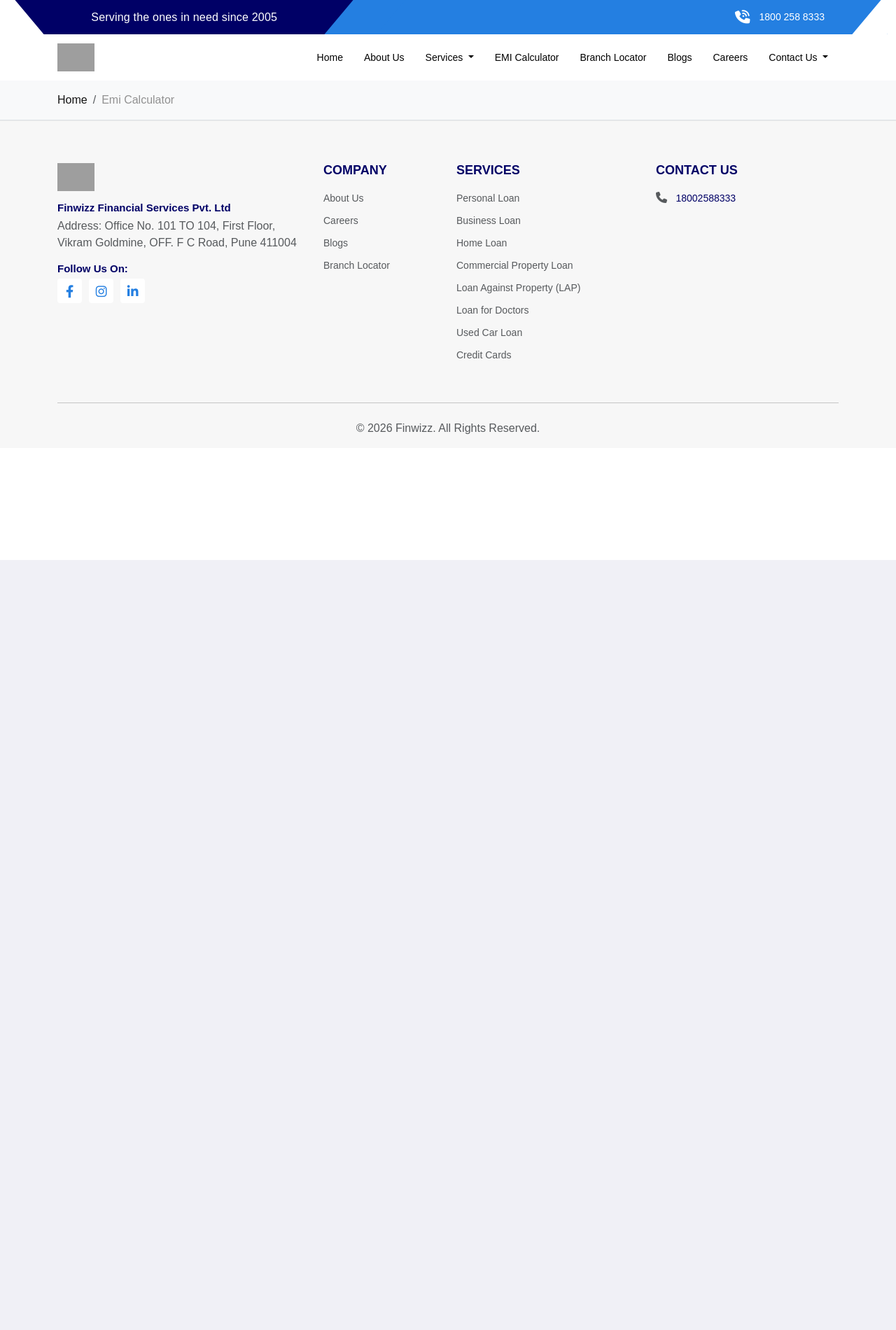
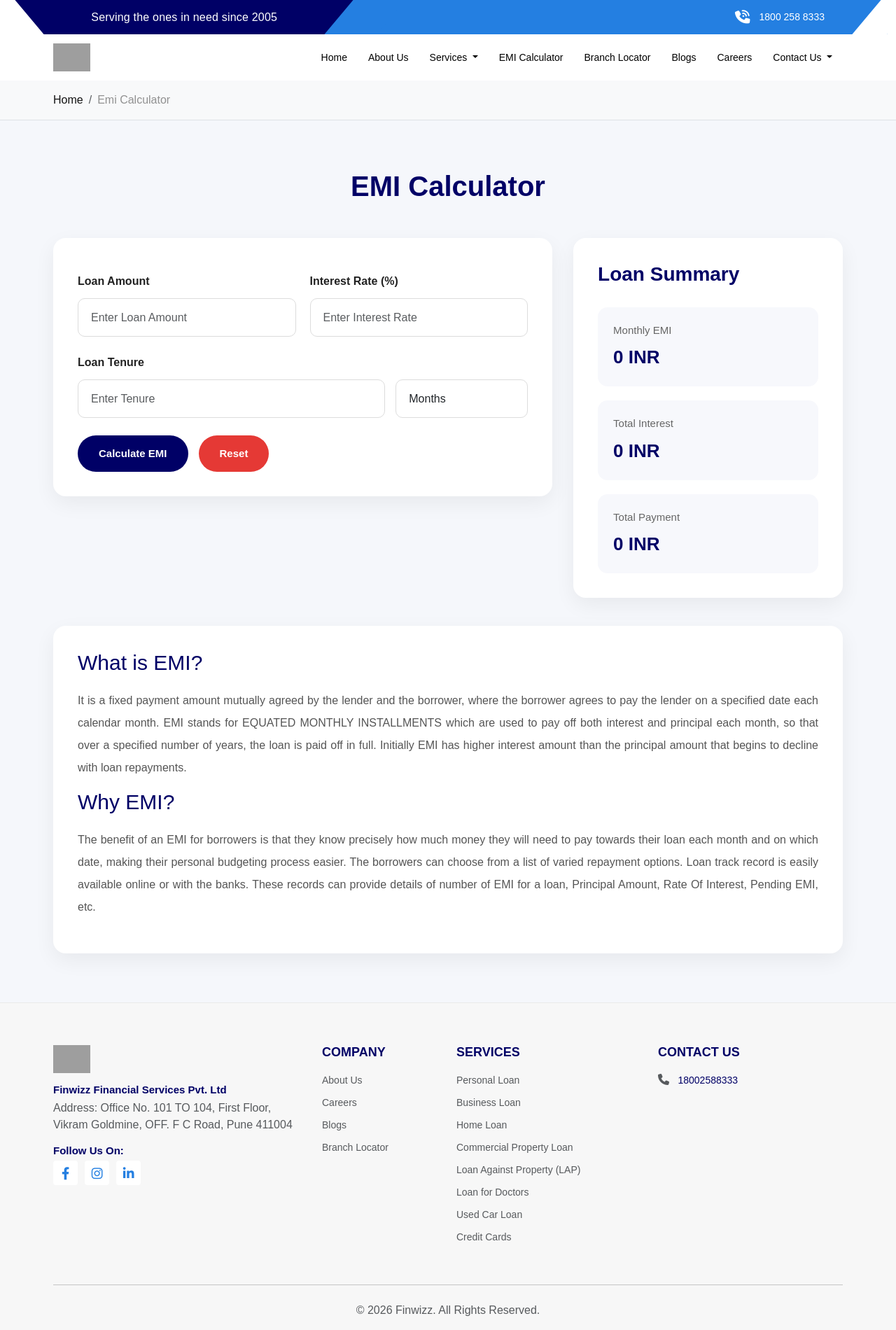
Before and after one commit to Alakh11/finwizz, a Django app: template templates/emi-calculator.html in a window 1280 px wide. Shown: the whole page at 70% size. Before the commit the page ends 800 px from the top, so only its background shows below. Run offline with Django 5.2, Linux system fonts and the light colour scheme; the template is opened without the code that fills it, so the values that code supplies are empty; parts of the project's set-up code (start-up, migrations or seed data) failed here and were passed over; grey boxes are pictures that could not be loaded.

Commit message:
emi-calculator page added

```diff
--- /dev/null
+++ b/static/css/emi-calculator.css
@@ -0,0 +1,278 @@
+*{
+    margin:0;
+    padding:0;
+    box-sizing:border-box;
+}
+
+body{
+    font-family:'Montserrat',sans-serif;
+    background:#f5f7fb;
+}
+
+/* SECTION */
+.emi-section{
+    padding:70px 0;
+}
+
+.container{
+    width:90%;
+    max-width:1200px;
+    margin:auto;
+}
+
+/* HEADING */
+.emi-heading{
+    text-align:center;
+    font-size:40px;
+    font-weight:700;
+    color:#000066;
+    margin-bottom:50px;
+}
+
+/* MAIN WRAPPER */
+.emi-wrapper{
+    display:flex;
+    gap:30px;
+    align-items:flex-start;
+}
+
+/* LEFT SIDE */
+.emi-left{
+    width:65%;
+    background:#fff;
+    border-radius:18px;
+    padding:35px;
+    box-shadow:0 10px 30px rgba(0,0,0,0.06);
+}
+
+/* RIGHT SIDE */
+.emi-right{
+    width:35%;
+    background:#fff;
+    border-radius:18px;
+    padding:35px;
+    box-shadow:0 10px 30px rgba(0,0,0,0.06);
+    position:sticky;
+    top:20px;
+}
+
+/* TABS */
+.loan-tabs{
+    display:flex;
+    list-style:none;
+    margin-bottom:35px;
+    border-bottom:1px solid #ececec;
+}
+
+.loan-tabs li{
+    margin-right:25px;
+}
+
+.loan-tabs li a{
+    display:inline-block;
+    padding-bottom:14px;
+    text-decoration:none;
+    color:#777;
+    font-weight:600;
+    transition:0.3s;
+}
+
+.loan-tabs li.active a{
+    color:#000066;
+    border-bottom:3px solid #000066;
+}
+
+/* FORM */
+.form-row{
+    display:flex;
+    gap:20px;
+}
+
+.form-group{
+    width:100%;
+    margin-bottom:25px;
+}
+
+.form-group label{
+    display:block;
+    font-size:16px;
+    font-weight:600;
+    margin-bottom:12px;
+    color:#222;
+}
+
+.form-control{
+    width:100%;
+    height:55px;
+    border:1px solid #dcdcdc;
+    border-radius:10px;
+    padding:0 18px;
+    font-size:16px;
+    outline:none;
+    transition:0.3s;
+}
+
+.form-control:focus{
+    border-color:#000066;
+    box-shadow:0 0 0 4px rgba(0,0,102,0.08);
+}
+
+/* TENURE */
+.tenure-group{
+    display:flex;
+    gap:15px;
+}
+
+.tenure-group input{
+    width:70%;
+}
+
+.tenure-group select{
+    width:30%;
+}
+
+/* BUTTONS */
+.btn-group-wrap{
+    display:flex;
+    gap:15px;
+    margin-top:10px;
+}
+
+.emi-btn{
+    height:52px;
+    padding:0 30px;
+    border:none;
+    border-radius:999px;
+    cursor:pointer;
+    font-size:15px;
+    font-weight:600;
+    transition:0.3s;
+}
+
+.primary-btn{
+    background:#000066;
+    color:#fff;
+}
+
+.primary-btn:hover{
+    background:#10108c;
+}
+
+.secondary-btn{
+    background:#e53935;
+    color:#fff;
+}
+
+.secondary-btn:hover{
+    background:#cc2f2b;
+}
+
+/* RESULT */
+.result-title{
+    font-size:28px;
+    font-weight:700;
+    color:#000066;
+    margin-bottom:30px;
+}
+
+.result-box{
+    display:flex;
+    flex-direction:column;
+    gap:20px;
+}
+
+.result-item{
+    background:#f7f8fc;
+    padding:22px;
+    border-radius:14px;
+}
+
+.result-item span{
+    display:block;
+    color:#666;
+    margin-bottom:8px;
+    font-size:15px;
+}
+
+.result-item strong{
+    font-size:26px;
+    color:#000066;
+}
+
+/* INFO BOX */
+.emi-info-box{
+    margin-top:40px;
+    background:#fff;
+    padding:35px;
+    border-radius:18px;
+    box-shadow:0 10px 30px rgba(0,0,0,0.06);
+}
+
+.emi-info-box h3{
+    font-size:30px;
+    color:#000066;
+    margin-bottom:20px;
+}
+
+.emi-info-box p{
+    color:#555;
+    line-height:32px;
+    margin-bottom:15px;
+    text-align:justify;
+}
+
+/* ERROR */
+.emi_error_msg{
+    color:red;
+    margin-bottom:15px;
+    font-size:14px;
+}
+
+/* RESPONSIVE */
+@media(max-width:991px){
+
+    .emi-wrapper{
+        flex-direction:column;
+    }
+
+    .emi-left,
+    .emi-right{
+        width:100%;
+    }
+
+    .emi-right{
+        position:relative;
+        top:0;
+    }
+
+    .form-row{
+        flex-direction:column;
+        gap:0;
+    }
+
+}
+
+@media(max-width:768px){
+
+    .emi-heading{
+        font-size:32px;
+    }
+
+    .tenure-group{
+        flex-direction:column;
+    }
+
+    .tenure-group input,
+    .tenure-group select{
+        width:100%;
+    }
+
+    .btn-group-wrap{
+        flex-direction:column;
+    }
+
+    .emi-btn{
+        width:100%;
+    }
+
+}
--- /dev/null
+++ b/static/js/emi-calculator.js
@@ -0,0 +1,96 @@
+$(document).ready(function () {
+
+    // EMI CALCULATION
+    $("#emi-calculate").on("submit", function (e) {
+
+        e.preventDefault();
+
+        let loanAmount = $("#emi_loan_amount").val();
+        let interestRate = $("#emi_interest_rate").val();
+        let tenure = $("#emi_tenure").val();
+        let tenureType = $("#emi_months_years").val();
+
+        let currency = "INR";
+
+        // VALIDATION
+        if (loanAmount == "" || loanAmount == 0) {
+            flashMsg("Please Enter Loan Amount");
+            return;
+        }
+
+        if (interestRate == "" || interestRate == 0) {
+            flashMsg("Please Enter Interest Rate");
+            return;
+        }
+
+        if (tenure == "" || tenure == 0) {
+            flashMsg("Please Enter Loan Tenure");
+            return;
+        }
+
+        // CONVERT YEARS TO MONTHS
+        let months = tenureType === "years"
+            ? tenure * 12
+            : tenure;
+
+        // EMI FORMULA
+        let monthlyInterestRate = interestRate / 12 / 100;
+
+        let emi =
+            loanAmount *
+            monthlyInterestRate *
+            Math.pow(1 + monthlyInterestRate, months) /
+            (Math.pow(1 + monthlyInterestRate, months) - 1);
+
+        let totalPayment = emi * months;
+
+        let totalInterest = totalPayment - loanAmount;
+
+        // UPDATE UI
+        $("#result_emi").html(
+            formatCurrency(emi) + " " + currency
+        );
+
+        $("#total_interest").html(
+            formatCurrency(totalInterest) + " " + currency
+        );
+
+        $("#total_payments").html(
+            formatCurrency(totalPayment) + " " + currency
+        );
+
+    });
+
+    // RESET
+    $("#emireset").click(function () {
+
+        $("#result_emi").html("0 INR");
+        $("#total_interest").html("0 INR");
+        $("#total_payments").html("0 INR");
+
+        $("#emi_msg").html("");
+
+    });
+
+});
+
+/* ERROR MESSAGE */
+function flashMsg(message){
+
+    $("#emi_msg").html(message);
+
+    setTimeout(function () {
+        $("#emi_msg").html("");
+    }, 2000);
+
+}
+
+/* FORMAT NUMBER */
+function formatCurrency(amount){
+
+    return parseFloat(amount)
+        .toLocaleString("en-IN", {
+            maximumFractionDigits: 2
+        });
+
+}
--- a/templates/emi-calculator.html
+++ b/templates/emi-calculator.html
@@ -17,6 +17,142 @@
         </nav>
     </div>
 </section>
+<section class="emi-section">
+
+    <div class="container">
+
+        <h2 class="emi-heading">EMI Calculator</h2>
+
+        <div class="emi-wrapper">
+
+            <!-- LEFT -->
+            <div class="emi-left">
+
+                <!-- TABS -->
+                <!-- <ul class="loan-tabs">
+                    <li class="active">
+                        <a href="#">Home Loan</a>
+                    </li>
+
+                    <li>
+                        <a href="#">Personal Loan</a>
+                    </li>
+                </ul> -->
+
+                <!-- FORM -->
+                <form id="emi-calculate">
+
+                    <div class="emi_error_msg">
+                        <span id="emi_msg"></span>
+                    </div>
+
+                    <div class="form-row">
+
+                        <div class="form-group">
+                            <label>Loan Amount</label>
+
+                            <input type="number" id="emi_loan_amount" class="form-control"
+                                placeholder="Enter Loan Amount">
+                        </div>
+
+                        <div class="form-group">
+                            <label>Interest Rate (%)</label>
+
+                            <input type="number" id="emi_interest_rate" class="form-control"
+                                placeholder="Enter Interest Rate">
+                        </div>
+
+                    </div>
+
+                    <div class="form-group full-width">
+
+                        <label>Loan Tenure</label>
+
+                        <div class="tenure-group">
+
+                            <input type="number" id="emi_tenure" class="form-control" placeholder="Enter Tenure">
+
+                            <select id="emi_months_years" class="form-control">
+
+                                <option value="months">Months</option>
+                                <option value="years">Years</option>
+
+                            </select>
+
+                        </div>
+
+                    </div>
+
+                    <div class="btn-group-wrap">
+
+                        <button type="submit" class="emi-btn primary-btn">
+                            Calculate EMI
+                        </button>
+
+                        <button type="reset" id="emireset" class="emi-btn secondary-btn">
+                            Reset
+                        </button>
+
+                    </div>
+
+                </form>
+
+            </div>
+
+            <!-- RIGHT -->
+            <div class="emi-right">
+
+                <h3 class="result-title">Loan Summary</h3>
+
+                <div class="result-box">
+
+                    <div class="result-item">
+                        <span>Monthly EMI</span>
+                        <strong id="result_emi">0 INR</strong>
+                    </div>
+
+                    <div class="result-item">
+                        <span>Total Interest</span>
+                        <strong id="total_interest">0 INR</strong>
+                    </div>
+
+                    <div class="result-item">
+                        <span>Total Payment</span>
+                        <strong id="total_payments">0 INR</strong>
+                    </div>
+
+                </div>
+
+            </div>
+
+        </div>
+
+        <!-- INFO -->
+        <div class="emi-info-box">
+
+            <h3>What is EMI?</h3>
+
+            <p>
+                It is a fixed payment amount mutually agreed by the lender and the borrower, where the borrower agrees
+                to pay the lender on a specified date each calendar month. EMI stands for EQUATED MONTHLY INSTALLMENTS
+                which are used to pay off both interest and principal each month, so that over a specified number of
+                years, the loan is paid off in full. Initially EMI has higher interest amount than the principal amount
+                that begins to decline with loan repayments.
+            </p>
+            <h3>Why EMI?</h3>
+            <p>
+                The benefit of an EMI for borrowers is that they know precisely how much money they will need to pay
+                towards their loan each month and on which date, making their personal budgeting process easier. The
+                borrowers can choose from a list of varied repayment options. Loan track record is easily available
+                online or with the banks. These records can provide details of number of EMI for a loan, Principal
+                Amount, Rate Of Interest, Pending EMI, etc.
+            </p>
+
+        </div>
+
+    </div>
+
+</section>
 
 
 {% endblock %}
```
Lines whose indentation alone changed are shown as unchanged.
